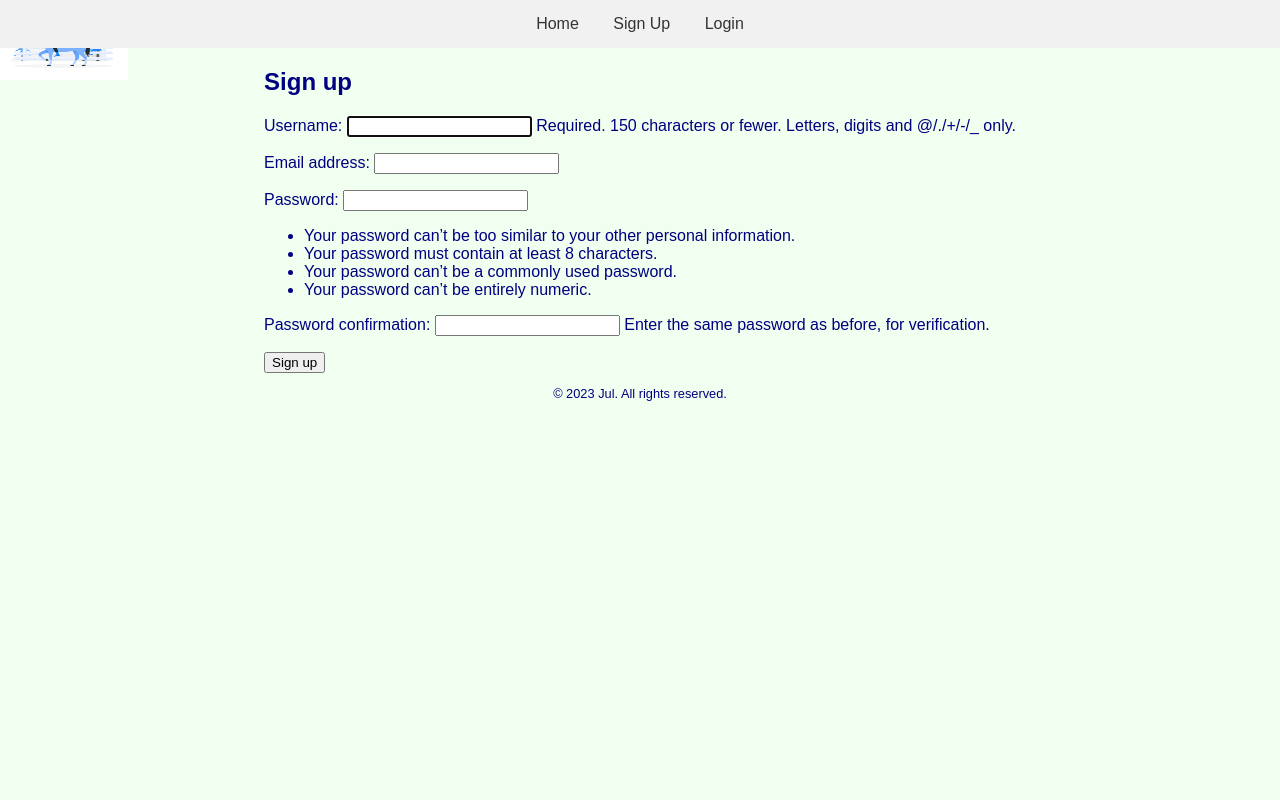
After one commit to JulienSchoener/travelplanner, a Django app: page /accounts/signup/ in a window 1280 px wide. The commit adds this page. Run offline with Django 4.2, Linux system fonts and the light colour scheme.

Commit message:
added signin and sign up feature

```diff
--- a/apps/resources/urls.py
+++ b/apps/resources/urls.py
@@ -1,4 +1,4 @@
-from django.urls import path
+from django.urls import path, include
 from django.contrib import admin
 from . import views
 from .views import add_business_partner
@@ -8,4 +8,7 @@ urlpatterns = [
     path('flights/', views.flight_list, name='flight_list'),
     path('business_partner/<int:business_partner_id>/schedule/', views.business_partner_schedule, name='business_partner_schedule'),
     path('add_business_partner/', add_business_partner, name='add_business_partner'),
+    path('signup/', views.signup, name='signup'),
+    path('login/', views.auth_login, name='login'),
+
 ]
--- /dev/null
+++ b/apps/user/forms.py
@@ -0,0 +1,8 @@
+from django import forms
+from django.contrib.auth.forms import UserCreationForm
+from .models import User
+
+class CustomUserCreationForm(UserCreationForm):
+    class Meta:
+        model = User
+        fields = ['username', 'email', 'password1', 'password2']
--- /dev/null
+++ b/apps/user/urls.py
@@ -0,0 +1,7 @@
+from django.urls import path
+from .views import SignupView, CustomLoginView
+
+urlpatterns = [
+    path('signup/', SignupView.as_view(), name='signup'),
+    path('login/', CustomLoginView.as_view(), name='login'),
+]
--- a/apps/user/views.py
+++ b/apps/user/views.py
@@ -1,3 +1,13 @@
 from django.shortcuts import render
+from django.contrib.auth.views import LoginView
+from django.views.generic.edit import CreateView
+from .forms import CustomUserCreationForm
 
-# Create your views here.
+class SignupView(CreateView):
+    form_class = CustomUserCreationForm
+    template_name = 'registration/signup.html'
+    success_url = '/'
+
+class CustomLoginView(LoginView):
+    template_name = 'registration/login.html'
+    next_page = '/'
--- a/config/settings/base.py
+++ b/config/settings/base.py
@@ -35,7 +35,7 @@ ROOT_URLCONF = "config.urls"
 TEMPLATES = [
     {
         "BACKEND": "django.template.backends.django.DjangoTemplates",
-        "DIRS": [],
+        "DIRS": [BASE_DIR/"templates"],
         "APP_DIRS": True,
         "OPTIONS": {
             "context_processors": [
@@ -79,7 +79,7 @@ AUTH_USER_MODEL = "user.User"
 # Static files (CSS, JavaScript, Images)
 # https://docs.djangoproject.com/en/4.2/howto/static-files/
 
-STATIC_URL = "static/"
+STATIC_URL = "/static/"
 
 # Default primary key field type
 # https://docs.djangoproject.com/en/4.2/ref/settings/#default-auto-field
--- a/config/urls.py
+++ b/config/urls.py
@@ -19,5 +19,6 @@ from django.urls import path, include
 
 urlpatterns = [
     path("admin/", admin.site.urls),
-    path("", include("apps.resources.urls"))
+    path("", include("apps.resources.urls")),
+    path('accounts/', include("apps.user.urls")),
 ]
--- /dev/null
+++ b/package.json
@@ -0,0 +1,5 @@
+{
+  "dependencies": {
+    "bootstrap": "^5.3.2"
+  }
+}
--- /dev/null
+++ b/templates/base.html
@@ -0,0 +1,63 @@
+{% load static %}
+
+<!DOCTYPE html>
+<html lang="en">
+<head>
+    <meta charset="UTF-8">
+    <meta name="viewport" content="width=device-width, initial-scale=1.0">
+    <title>Travel Planner</title>
+    <!-- CSS styles -->
+    <style>
+        body {
+            background: url('{% static "images/horse.jpg" %}');
+            background-size: 10% 10%;
+            background-repeat: no-repeat;
+            background-color: #f0fff0; /* Honeydew color */
+            color: #000080; /* Dark Blue */
+            font-family: Arial, sans-serif;
+            margin: 0;
+            padding: 0;
+            height: 100vh;
+            display: flex;
+            flex-direction: column;
+            align-items: center;
+        }
+        nav {
+            background-color: #f1f1f1;
+            padding: 15px;
+            text-align: center;
+            width: 100%;
+        }
+        nav a {
+            margin: 0 15px;
+            text-decoration: none;
+            color: #333;
+        }
+        main {
+            align-self: center;
+        }
+        footer {
+            text-align: center;
+            font-size: 0.8rem;
+            width: 100%;
+        }
+    </style>
+</head>
+<body>
+    <nav>
+        <a href="{% url 'home' %}">Home</a>
+        <a href="{% url 'signup' %}">Sign Up</a>
+        <a href="{% url 'login' %}">Login</a>
+    </nav>
+
+    <main>
+        {% block content %}
+        {% endblock %}
+    </main>
+
+    <footer>
+        <!-- footer -->
+        <p>&copy; 2023 Jul. All rights reserved.</p>
+    </footer>
+</body>
+</html>
--- /dev/null
+++ b/templates/registration/signup.html
@@ -0,0 +1,10 @@
+{% extends 'base.html' %}
+
+{% block content %}
+  <h2>Sign up</h2>
+  <form method="post">
+    {% csrf_token %}
+    {{ form.as_p }}
+    <button type="submit">Sign up</button>
+  </form>
+{% endblock %}
```
Also changed, not shown: apps/resources/views.py (+13 -0 lines), templates/home.html (renamed from apps/resources/templates/home.html, +3 -45 lines), templates/registration/login.html (added, +10 -0 lines), package-lock.json (added), static/images/horse.jpg (added), templates/add_business_partner.html (renamed from apps/resources/templates/add_business_partner.html), templates/business_partner_schedule.html (renamed from apps/resources/templates/business_partner_schedule.html), templates/flight_list.html (renamed from apps/resources/templates/flight_list.html).
